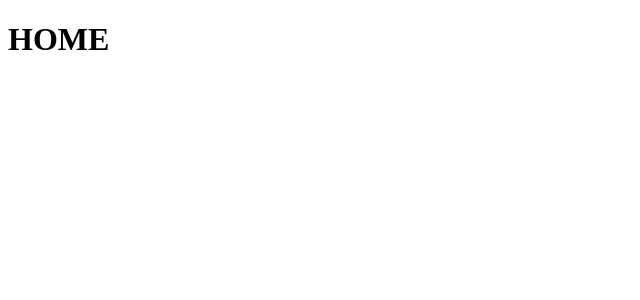
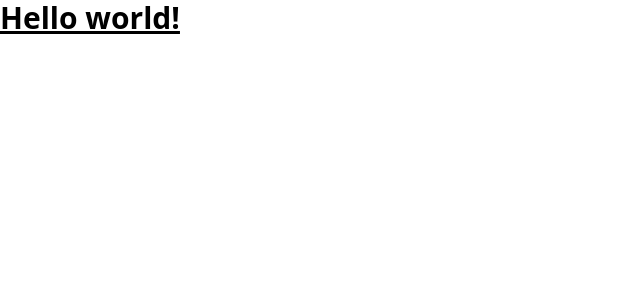
Before and after one commit to vladihka/IMDb-Clone, a Next.js app: page / in a window 1280 px wide. Shown: the top 300 px of the page, without its empty margins (0-640 px from the left). Built offline with nearby package versions, Linux system fonts and the light colour scheme.

Commit message:
Install tailwind css

```diff
--- a/package.json
+++ b/package.json
@@ -15,5 +15,10 @@
     "next": "13.1.5",
     "react": "18.2.0",
     "react-dom": "18.2.0"
+  },
+  "devDependencies": {
+    "autoprefixer": "^10.4.16",
+    "postcss": "^8.4.31",
+    "tailwindcss": "^3.3.5"
   }
 }
--- /dev/null
+++ b/postcss.config.js
@@ -0,0 +1,6 @@
+module.exports = {
+  plugins: {
+    tailwindcss: {},
+    autoprefixer: {},
+  },
+}
--- a/src/app/globals.css
+++ b/src/app/globals.css
@@ -0,0 +1,3 @@
+@tailwind base;
+@tailwind components;
+@tailwind utilities;
--- a/src/app/page.jsx
+++ b/src/app/page.jsx
@@ -5,7 +5,8 @@
 
 export default function Home() {
     return (
-        <h1>HOME</h1>
-
+        <h1 className="text-3xl font-bold underline">
+            Hello world!
+        </h1>
     )
 }
--- /dev/null
+++ b/tailwind.config.js
@@ -0,0 +1,11 @@
+/** @type {import('tailwindcss').Config} */
+module.exports = {
+  content: [
+    // Or if using `src` directory:
+    "./src/**/*.{js,ts,jsx,tsx,mdx}",
+  ],
+  theme: {
+    extend: {},
+  },
+  plugins: [],
+}
```
Also changed, not shown: 2 other files (tests, documents, lock files or other folders).
